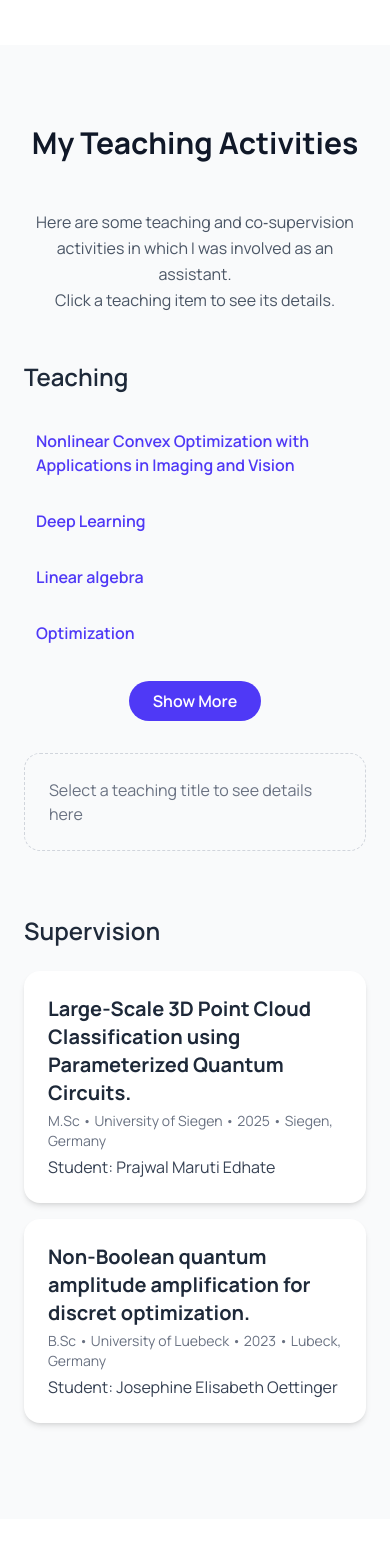
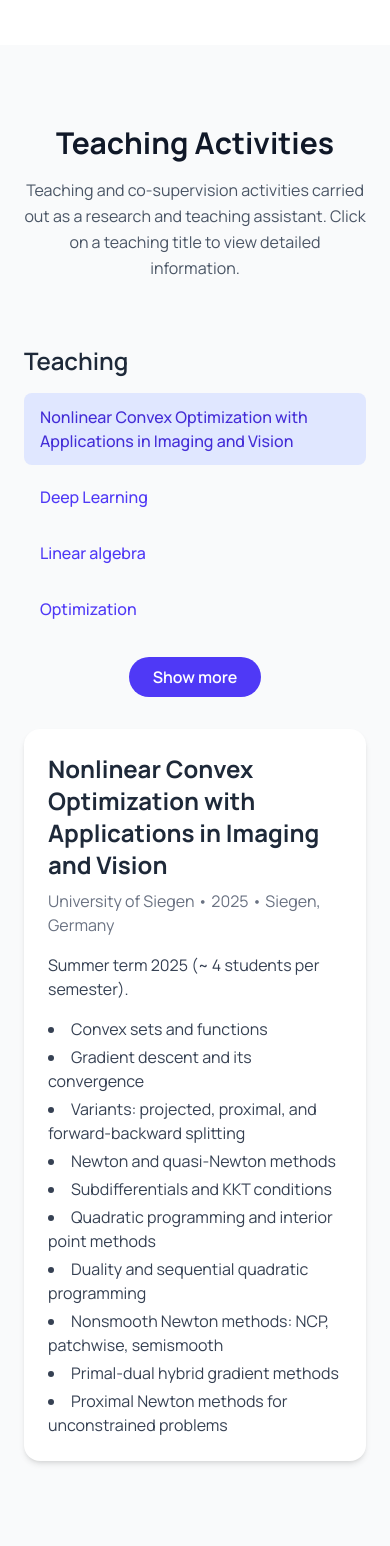
Before and after one commit to nkuetemeli/nkuetemeli.github.io, a React (Vite) app: page / in a window 390 px wide. Shown: the part 5320-6866 px from the top of the page. Built offline with nearby package versions, Linux system fonts and the light colour scheme.

Commit message:
MyGit New design

```diff
--- a/components/TeachingSection.tsx
+++ b/components/TeachingSection.tsx
@@ -1,113 +1,94 @@
 import React, { useState } from 'react';
-import { motion, AnimatePresence, Variants } from 'framer-motion';
+import { motion, AnimatePresence } from 'framer-motion';
 import TeachingData from '@/jsons/teaching.json';
 
 const INITIAL_VISIBLE = 4;
 
-const containerVariants: Variants = {
-  hidden: { opacity: 0 },
-  visible: {
-    opacity: 1,
-    transition: { staggerChildren: 0.12, delayChildren: 0.2 }
-  }
-};
-
-const itemVariants: Variants = {
-  hidden: { opacity: 0, y: 20 },
-  visible: {
-    opacity: 1,
-    y: 0,
-    transition: { duration: 0.5, ease: 'easeOut' }
-  }
-};
-
 const TeachingSection: React.FC = () => {
-  const teachingItems = TeachingData.filter(i => i.collection === 'teaching')
+  const teachingItems = TeachingData
+    .filter(i => i.collection === 'teaching')
     .sort((a, b) => b.date.localeCompare(a.date));
 
-  const supervisionItems = TeachingData.filter(i => i.collection === 'supervision')
+  const supervisionItems = TeachingData
+    .filter(i => i.collection === 'supervision')
     .sort((a, b) => b.date.localeCompare(a.date));
 
-  const [selectedItem, setSelectedItem] = useState<any>(null);
   const [visibleCount, setVisibleCount] = useState(INITIAL_VISIBLE);
+  const [selectedItem, setSelectedItem] = useState(teachingItems[0] ?? null);
 
   const visibleTeachingItems = teachingItems.slice(0, visibleCount);
 
   return (
     <section id="teaching" className="bg-gray-50 py-20 sm:py-28">
       <div className="container mx-auto px-6 lg:px-8">
-        <motion.h2
-          className="text-3xl sm:text-4xl font-bold text-gray-900 mb-12 text-center"
-          initial={{ opacity: 0, y: 20 }}
-          whileInView={{ opacity: 1, y: 0 }}
-          transition={{ duration: 0.6 }}
-          viewport={{ once: true, amount: 0.3 }}
-        >
-          My Teaching Activities
-        </motion.h2>
 
-        <motion.p
-          className="text-gray-600 leading-relaxed max-w-2xl mx-auto mb-12 text-center"
-          initial={{ opacity: 0, y: 20 }}
-          whileInView={{ opacity: 1, y: 0 }}
-          transition={{ duration: 0.6, delay: 0.1 }}
-          viewport={{ once: true, amount: 0.3 }}
-        >
-          Here are some teaching and co‑supervision activities in which I was involved as an assistant.
-          <br />
-          Click a teaching item to see its details.
-        </motion.p>
+        {/* Header */}
+        <div className="max-w-3xl mx-auto text-center mb-16">
+          <h2 className="text-3xl sm:text-4xl font-bold text-gray-900 mb-4">
+            Teaching Activities
+          </h2>
+          <p className="text-gray-600 leading-relaxed">
+            Teaching and co-supervision activities carried out as a research and teaching assistant.
+            Click on a teaching title to view detailed information.
+          </p>
+        </div>
 
-        {/* Teaching master-detail */}
-        <motion.div
-          className="grid grid-cols-1 md:grid-cols-2 gap-8 mb-16"
-          variants={containerVariants}
-          initial="hidden"
-          whileInView="visible"
-          viewport={{ once: true, amount: 0.2 }}
-        >
-          {/* Left column: teaching list */}
-          <motion.div className="space-y-2">
-            <motion.h3 className="text-2xl font-semibold text-gray-800 mb-6" variants={itemVariants}>
+        {/* Teaching: master–detail */}
+        <div className="grid grid-cols-1 md:grid-cols-2 gap-8 mb-20">
+
+          {/* Left: teaching titles */}
+          <motion.div layout className="space-y-2">
+            <h3 className="text-2xl font-semibold text-gray-800 mb-4">
               Teaching
-            </motion.h3>
+            </h3>
 
-            {visibleTeachingItems.map((item) => (
+            <AnimatePresence initial={false}>
+              {visibleTeachingItems.map(item => (
                 <motion.button
                   key={item.id}
+                  layout
+                  initial={{ opacity: 0, y: 10 }}
+                  animate={{ opacity: 1, y: 0 }}
+                  exit={{ opacity: 0, y: 10 }}
                   onClick={() => setSelectedItem(item)}
-                variants={itemVariants}
-                className={`text-left p-3 rounded-lg w-full transition-colors duration-200 text-indigo-600 font-semibold hover:bg-indigo-50 ${
-                  selectedItem?.id === item.id ? 'bg-indigo-100' : ''
+                  className={`w-full text-left px-4 py-3 rounded-lg font-medium transition-colors
+                    ${selectedItem?.id === item.id
+                      ? 'bg-indigo-100 text-indigo-700'
+                      : 'text-indigo-600 hover:bg-indigo-50'
                     }`}
                 >
                   {item.title}
                 </motion.button>
               ))}
+            </AnimatePresence>
 
+            {/* Show more / less */}
             {teachingItems.length > INITIAL_VISIBLE && (
-              <motion.div className="mt-4 text-center" variants={itemVariants}>
+              <div className="pt-4 text-center">
                 {visibleCount < teachingItems.length ? (
                   <button
                     onClick={() => setVisibleCount(teachingItems.length)}
-                    className="bg-indigo-600 text-white font-semibold py-2 px-6 rounded-full hover:bg-indigo-700 transition-all duration-300"
+                    className="bg-indigo-600 text-white font-semibold py-2 px-6 rounded-full hover:bg-indigo-700 transition"
                   >
-                    Show More
+                    Show more
                   </button>
                 ) : (
                   <button
-                    onClick={() => setVisibleCount(INITIAL_VISIBLE)}
-                    className="bg-gray-200 text-gray-800 font-semibold py-2 px-6 rounded-full hover:bg-gray-300 transition-all duration-300"
+                    onClick={() => {
+                      setVisibleCount(INITIAL_VISIBLE);
+                      setSelectedItem(teachingItems[0] ?? null);
+                    }}
+                    className="bg-gray-200 text-gray-800 font-semibold py-2 px-6 rounded-full hover:bg-gray-300 transition"
                   >
-                    Show Less
+                    Show less
                   </button>
                 )}
-              </motion.div>
+              </div>
             )}
           </motion.div>
 
-          {/* Right column: selected detail panel */}
-          <motion.div>
+          {/* Right: details panel */}
+          <div>
             <AnimatePresence mode="wait">
               {selectedItem ? (
                 <motion.div
@@ -115,21 +96,28 @@ const TeachingSection: React.FC = () => {
                   initial={{ opacity: 0, x: 20 }}
                   animate={{ opacity: 1, x: 0 }}
                   exit={{ opacity: 0, x: 20 }}
-                  transition={{ duration: 0.3 }}
+                  transition={{ duration: 0.25 }}
                   className="bg-white p-6 rounded-2xl shadow-md"
                 >
-                  <h4 className="text-2xl font-bold text-gray-800 mb-2">{selectedItem.title}</h4>
+                  <h4 className="text-2xl font-bold text-gray-800 mb-2">
+                    {selectedItem.title}
+                  </h4>
+
                   <p className="text-gray-500 mb-4">
-                    {selectedItem.type} • {selectedItem.venue} • {new Date(selectedItem.date).getFullYear()} {selectedItem.location && `• ${selectedItem.location}`}
+                    {selectedItem.venue} • {new Date(selectedItem.date).getFullYear()}
+                    {selectedItem.location && ` • ${selectedItem.location}`}
                   </p>
-                  {selectedItem.collection === 'supervision' && selectedItem.student && (
-                    <p className="text-gray-700 mb-4">Student: {selectedItem.student}</p>
+
+                  {selectedItem.summary && (
+                    <p className="text-gray-700 mb-4">
+                      {selectedItem.summary}
+                    </p>
                   )}
-                  {selectedItem.summary && <p className="mb-3">{selectedItem.summary}</p>}
+
                   {selectedItem.topics && (
-                    <ul className="list-disc list-inside space-y-1">
-                      {selectedItem.topics.map((t: string, idx: number) => (
-                        <li key={idx}>{t}</li>
+                    <ul className="list-disc list-inside space-y-1 text-gray-700">
+                      {selectedItem.topics.map((t: string, i: number) => (
+                        <li key={i}>{t}</li>
                       ))}
                     </ul>
                   )}
@@ -138,50 +126,59 @@ const TeachingSection: React.FC = () => {
                 <motion.div
                   initial={{ opacity: 0 }}
                   animate={{ opacity: 1 }}
-                  className="text-gray-500 p-6 border border-dashed border-gray-300 rounded-2xl"
+                  className="p-6 rounded-2xl border border-dashed text-gray-500"
                 >
-                  Select a teaching title to see details here
+                  Select a teaching activity to view details.
                 </motion.div>
               )}
             </AnimatePresence>
-          </motion.div>
-        </motion.div>
+          </div>
+        </div>
 
-        {/* Supervision full list */}
+        {/* Supervision (full details list) */}
         {supervisionItems.length > 0 && (
-          <motion.div
-            variants={containerVariants}
-            initial="hidden"
-            whileInView="visible"
-            viewport={{ once: true, amount: 0.2 }}
-          >
-            <motion.h3 className="text-2xl font-semibold text-gray-800 mb-6" variants={itemVariants}>
+          <div>
+            <h3 className="text-2xl font-semibold text-gray-800 mb-6">
               Supervision
-            </motion.h3>
-            {supervisionItems.map((item) => (
+            </h3>
+
+            <div className="space-y-4">
+              {supervisionItems.map(item => (
                 <motion.div
                   key={item.id}
                   layout
-                variants={itemVariants}
-                className="bg-white shadow-md rounded-2xl p-6 hover:shadow-lg transition-shadow duration-300 mb-4"
+                  className="bg-white p-6 rounded-2xl shadow-md hover:shadow-lg transition"
                 >
-                <h4 className="text-xl font-bold text-gray-800">{item.title}</h4>
+                  <h4 className="text-xl font-bold text-gray-800">
+                    {item.title}
+                  </h4>
                   <p className="text-gray-500 text-sm mt-1">
-                  {item.type} • {item.venue} • {new Date(item.date).getFullYear()} {item.location && `• ${item.location}`}
+                    {item.venue} • {new Date(item.date).getFullYear()}
+                    {item.location && ` • ${item.location}`}
                   </p>
-                {item.student && <p className="text-gray-700 mt-1">Student: {item.student}</p>}
-                {item.summary && <p className="mt-2 text-gray-700">{item.summary}</p>}
+                  {item.student && (
+                    <p className="text-gray-700 mt-1">
+                      Student: {item.student}
+                    </p>
+                  )}
+                  {item.summary && (
+                    <p className="text-gray-700 mt-3">
+                      {item.summary}
+                    </p>
+                  )}
                   {item.topics && (
-                  <ul className="list-disc list-inside mt-2 space-y-1 text-gray-700">
-                    {item.topics.map((t: string, idx: number) => (
-                      <li key={idx}>{t}</li>
+                    <ul className="list-disc list-inside mt-3 space-y-1 text-gray-700">
+                      {item.topics.map((t: string, i: number) => (
+                        <li key={i}>{t}</li>
                       ))}
                     </ul>
                   )}
                 </motion.div>
               ))}
-          </motion.div>
+            </div>
+          </div>
         )}
+
       </div>
     </section>
   );
```
Lines whose indentation alone changed are shown as unchanged.
